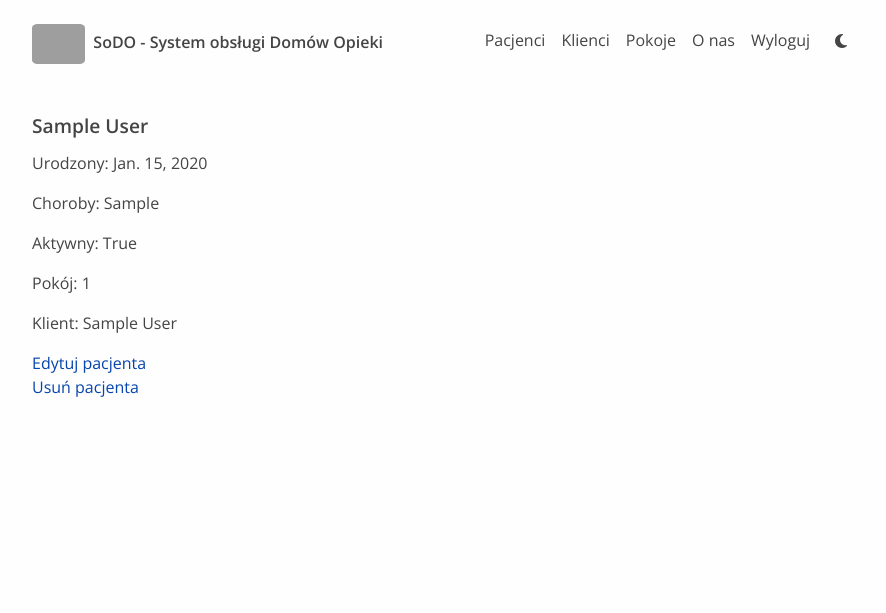
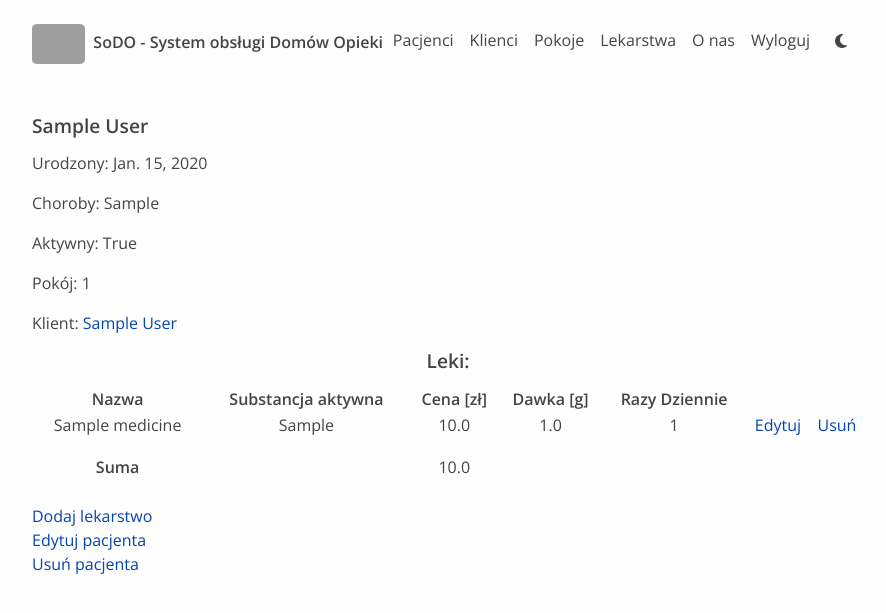
Before and after one commit to bartoszpiech/sodo, a Django app: page /patient/1/ in a window 1280 px wide. Shown: the top 613 px of the page, without its empty margins (192-1078 px from the left). Run offline with Django 3.2, Linux system fonts and the light colour scheme; a user stored in the database is signed in; tables that the repository leaves empty hold one stand-in row (values such as "Sample post"); some libraries are stand-ins or nearby versions; grey boxes are pictures that could not be loaded.

Commit message:
added medicines and connected it with other stuff

```diff
--- a/database/models.py
+++ b/database/models.py
@@ -28,12 +28,26 @@ class Patient(models.Model):
     birth_date = models.DateField()
     diseases = models.TextField()
     is_active = models.BooleanField()
-    room = models.ForeignKey(Room, null = True, on_delete = models.CASCADE, related_name='patients')
+    room = models.ForeignKey(Room, null = True, on_delete = models.CASCADE, related_name = 'patients')
     client = models.OneToOneField(Client, null = True, on_delete = models.CASCADE)
+
+    #showonly_active = False
+
     def __str__(self):
         return self.first_name + ' ' + self.last_name
     def get_absolute_url(self):
         return reverse('database-patient-detail', kwargs={'pk': self.pk})
+    def total_medicine_sum(self):
+        result = 0
+        for medicine in self.medicines.all():
+            result = result + medicine.price
+        return result
+    """
+    def toggle_showonly_active(self):
+        self.showonly_active = True
+        """
+
+
 
 
 class Medicine(models.Model):
@@ -42,9 +56,11 @@ class Medicine(models.Model):
     price = models.FloatField()
     dose = models.FloatField()
     times_a_day = models.IntegerField()
-    patient = models.ForeignKey(Patient, null = True, on_delete = models.CASCADE)
+    patient = models.ForeignKey(Patient, null = True, on_delete = models.CASCADE, related_name = 'medicines')
     def __str__(self):
         return self.name
+    def get_absolute_url(self):
+        return reverse('database-medicine-detail', kwargs={'pk': self.pk})
 
 class Employee(models.Model):
     user = models.OneToOneField(User, on_delete=models.CASCADE)
--- a/database/templates/database/base.html
+++ b/database/templates/database/base.html
@@ -30,6 +30,7 @@
 					<li><a href="{% url 'login' %}">Logowanie</a></li>
 					{% endif %}
 					<li><a href="/about">O nas</a></li>
+					<li><a href="/medicine">Lekarstwa</a></li>
 					<li><a href="/room">Pokoje</a></li>
 					<li><a href="/client">Klienci</a></li>
 					<li><a href="/patient">Pacjenci</a></li>
--- a/database/templates/database/client_detail.html
+++ b/database/templates/database/client_detail.html
@@ -4,6 +4,7 @@
 		<h2>{{ object.first_name}} {{ object.last_name }}</h2>
 		<p>Telefon: {{ object.tel_number }}</p>
 		<p>E-mail: {{ object.email }}</p>
+		<p>Podopieczny: <a href="{% url 'database-patient-detail' object.patient.id %}">{{ object.patient }}</a></p>
 
 		<a href="{% url 'database-client-update' client.id %}">Edytuj klienta</a></br>
 		<a href="{% url 'database-client-delete' client.id %}">Usuń klienta</a>
--- a/database/templates/database/patient_detail.html
+++ b/database/templates/database/patient_detail.html
@@ -6,8 +6,44 @@
 		<p>Choroby: {{ object.diseases }}</p>
 		<p>Aktywny: {{ object.is_active }}</p>
 		<p>Pokój: {{ object.room }}</p>
-		<p>Klient: {{ object.client }}</p>
+		<p>Klient: <a href="{% url 'database-client-detail' object.client.id %}">{{ object.client }}</a></p>
 
+		<h2 style="text-align: center;">Leki:</h2>
+		<table style="text-align: center;width:100%">
+			<tr>
+				<th>Nazwa</th>
+				<th>Substancja aktywna</th>
+				<th>Cena [zł]</th>
+				<th>Dawka [g]</th>
+				<th>Razy Dziennie</th>
+				<!--<th>Edytuj</th>
+				<th>Usuń</th>-->
+			</tr>
+		{% for medicine in object.medicines.all %}
+			<tr>
+				<td>{{ medicine.name }}</td>
+				<td>{{ medicine.active_substance }}</td>
+				<td>{{ medicine.price }}</td>
+				<td>{{ medicine.dose }}</td>
+				<td>{{ medicine.times_a_day }}</p>
+				<td><a href="{% url 'database-medicine-update' medicine.id %}">Edytuj</a></p>
+				<td><a href="{% url 'database-medicine-delete' medicine.id %}">Usuń</a></p>
+			</tr>
+		{% endfor %}
+			<tr>
+				<th>Suma</th>
+				<td></td>
+				<td>{{ object.total_medicine_sum }}</td>
+
+				<td></td>
+				<td></td>
+				<td></td>
+				<td></td>
+			</tr>
+		</table>
+		</br>
+
+		<a href="{% url 'database-medicine-create' %}">Dodaj lekarstwo</a></br>
 		<a href="{% url 'database-patient-update' patient.id %}">Edytuj pacjenta</a></br>
 		<a href="{% url 'database-patient-delete' patient.id %}">Usuń pacjenta</a>
 
--- a/database/templates/database/room_detail.html
+++ b/database/templates/database/room_detail.html
@@ -5,11 +5,11 @@
 		<p>Liczba łóżek: {{ object.amount_of_beds }}</p>
 		<p>Cena: {{ object.price }}</p>
 		<p>Balkon: {{ object.balcony }}</p>
-		<h3>Zamieszkują:</h3>
+		<p>Zamieszkują:
 		{% for patient in object.patients.all %}
-		<a href="{% url 'database-patient-detail' patient.id %}">{{patient.first_name}} {{patient.last_name}}</a>
+		<a href="{% url 'database-patient-detail' patient.id %}">{{patient.first_name}} {{patient.last_name}}</a>,
 		{% endfor %}
-		</br>
+		</p>
 
 		<a href="{% url 'database-room-update' room.id %}">Edytuj pokój</a></br>
 		<a href="{% url 'database-room-delete' room.id %}">Usuń pokój</a>
--- a/database/urls.py
+++ b/database/urls.py
@@ -1,7 +1,11 @@
 from django.urls import path
+"""
 from .views import PatientListView, PatientDetailView, PatientCreateView, PatientUpdateView, PatientDeleteView
 from .views import RoomListView, RoomDetailView, RoomCreateView, RoomUpdateView, RoomDeleteView
 from .views import ClientListView, ClientDetailView, ClientCreateView, ClientUpdateView, ClientDeleteView
+from .views import ClientListView, ClientDetailView, ClientCreateView, ClientUpdateView, ClientDeleteView
+"""
+from .views import *
 from . import views
 
 urlpatterns = [
@@ -37,4 +41,14 @@ urlpatterns = [
                 name = 'database-client-update'),
         path('client/<int:pk>/delete/', ClientDeleteView.as_view(), \
                 name = 'database-client-delete'),
+
+        path('medicine/', MedicineListView.as_view(), name = 'database-medicine'),
+        path('medicine/<int:pk>/', MedicineDetailView.as_view(), \
+                name = 'database-medicine-detail'),
+        path('medicine/new/', MedicineCreateView.as_view(), \
+                name = 'database-medicine-create'),
+        path('medicine/<int:pk>/update/', MedicineUpdateView.as_view(), \
+                name = 'database-medicine-update'),
+        path('medicine/<int:pk>/delete/', MedicineDeleteView.as_view(), \
+                name = 'database-medicine-delete'),
         ]
--- a/database/views.py
+++ b/database/views.py
@@ -1,7 +1,9 @@
 from django.shortcuts import render
 from django.views.generic import ListView, DetailView, CreateView, UpdateView, DeleteView
 from django.contrib.auth.mixins import LoginRequiredMixin
-from .models import Patient, Room, Client
+#from .models import Patient, Room, Client
+from .models import *
+#from django import template TODO
 
 #from extra_views import CreateWithInlinesView, InlineFormSet
 
@@ -23,10 +25,18 @@ class PatientListView(ListView):
 
 class PatientDetailView(LoginRequiredMixin, DetailView):
     model = Patient
+    """
+    total_medicine_price = 0.0
+    def get_context_data(self, **kwargs):
+        context = super().get_context_data(**kwargs)
+        instance = self.get_object()
+        context['medicine
+        """
 
 class PatientCreateView(LoginRequiredMixin, CreateView):
     model = Patient
     fields = '__all__'
+
     #fields = ['first_name', 'last_name', 'birth_date', 'diseases', 'is_active',\
     #        'room', 'client', 'email']
 
@@ -91,3 +101,30 @@ class ClientUpdateView(LoginRequiredMixin, UpdateView):
 class ClientDeleteView(LoginRequiredMixin, DeleteView):
     model = Client
     success_url = '/'
+
+class MedicineListView(ListView):
+    model = Medicine
+    context_object_name = 'medicines'
+    ordering = ['name']
+
+class MedicineDetailView(LoginRequiredMixin, DetailView):
+    model = Medicine
+
+class MedicineCreateView(LoginRequiredMixin, CreateView):
+    model = Medicine
+    fields = '__all__'
+
+class MedicineUpdateView(LoginRequiredMixin, UpdateView):
+    model = Medicine
+    fields = '__all__'
+
+class MedicineDeleteView(LoginRequiredMixin, DeleteView):
+    model = Medicine
+    success_url = '/'
+
+""" TODO
+register = template.Library()
+@register.simple_tag
+def update_variable(value):
+    return value
+    """
```
Also changed, not shown: database/templates/database/medicine_confirm_delete.html (added, +16 -0 lines), database/templates/database/medicine_detail.html (added, +15 -0 lines), database/templates/database/medicine_form.html (added, +15 -0 lines), database/templates/database/medicine_list.html (added, +14 -0 lines), database/templates/database/patient_list.html (+14 -0 lines), database/migrations/0008_alter_medicine_patient.py (added).
